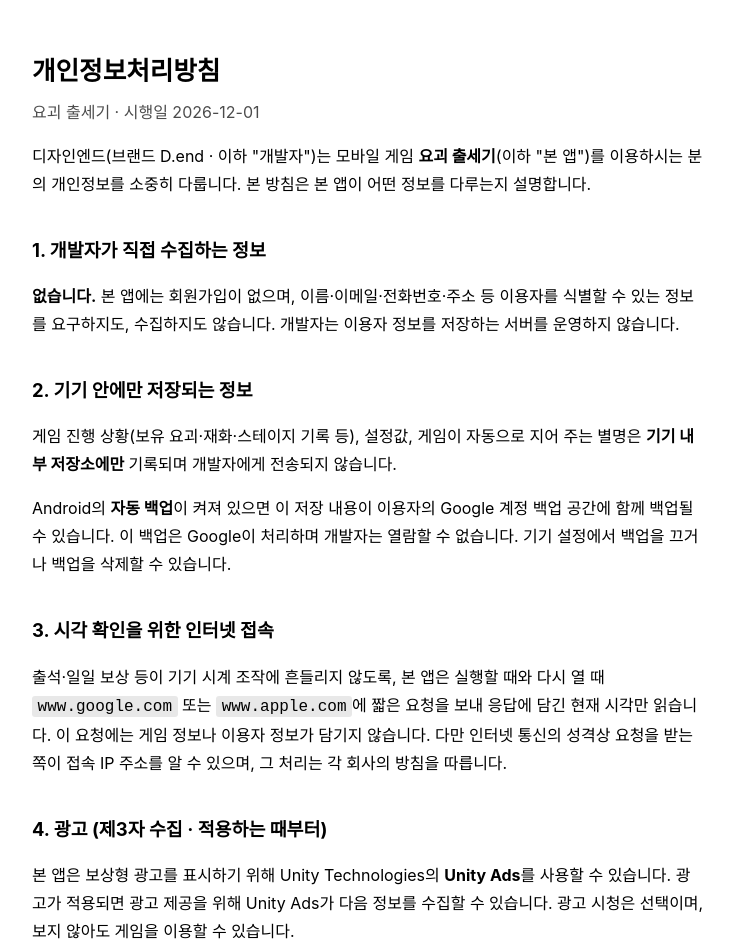
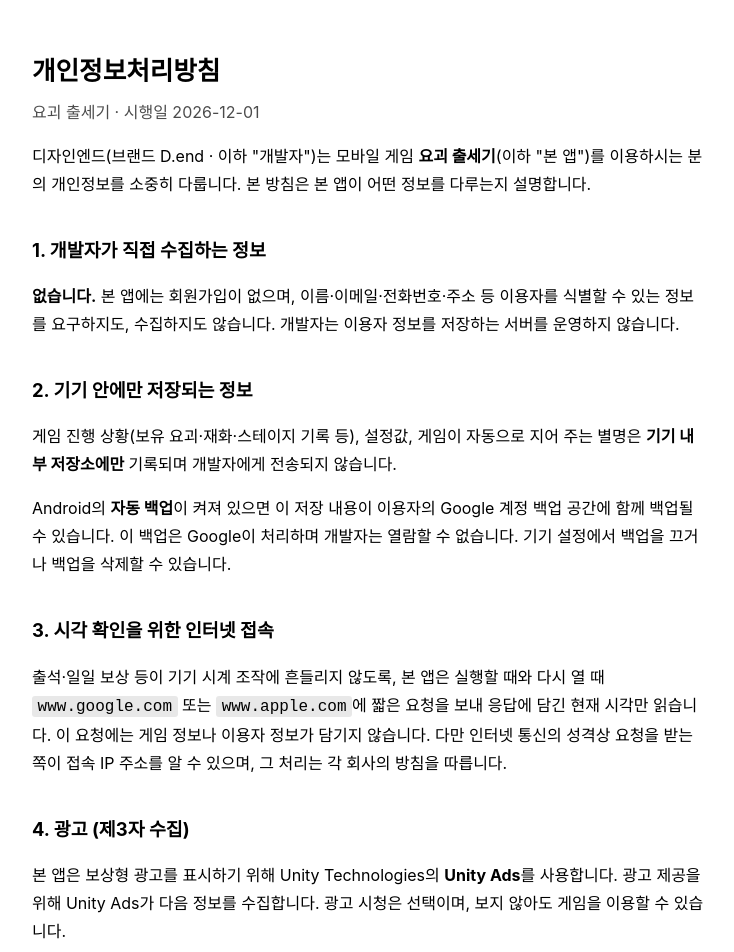
Before and after one commit to Dend-game/legal, a plain HTML site: page yokai/privacy.html in a window 1280 px wide. Shown: the top 952 px of the page, without its empty margins (272-1006 px from the left). Drawn offline with Linux system fonts and the light colour scheme.

Commit message:
광고 장을 "붙어 있다" 로 고쳤다
11-17 밤에 Unity Ads 를 붙였는데 방침의 광고 장은 그 전에 쓴 말
그대로였다. 출시판은 광고를 실제로 쓰므로 "나중에 붙일 수도 있다"
는 뜻이 되어 있었다.

    4. 광고 (제3자 수집 · 적용하는 때부터)  ->  4. 광고 (제3자 수집)
    Unity Ads 를 사용할 수 있습니다          ->  사용합니다
    광고가 적용되면 ... 수집할 수 있습니다    ->  수집합니다

수집 항목 표(광고 식별자 · 기기 정보 · IP 로 보는 대략적 지역)와
"광고 시청은 선택" 문장은 그대로 뒀다 - 11-17 에 Play 콘솔 데이터
보안에 신고한 것과 같고, 보상형이라 선택이 맞다.

시행일 2026-12-01 도 그대로다 - 출시일에 맞춰 둔 것이고 아직 효력이
시작되기 전이다.

원본은 YokaiPromotion/Docs/privacy-policy.html 이고 Tools/legalout.py
로 뽑았다. terms.html 은 글이 안 바뀌어서(줄끝만 다름) 뺐다.

Co-Authored-By: Claude Opus 5 <noreply@anthropic.com>

```diff
--- a/yokai/privacy.html
+++ b/yokai/privacy.html
@@ -58,11 +58,11 @@ Android의 <strong>자동 백업</strong>이 켜져 있으면 이 저장 내용
 그 처리는 각 회사의 방침을 따릅니다.
 </p>
 
-<h2>4. 광고 (제3자 수집 · 적용하는 때부터)</h2>
+<h2>4. 광고 (제3자 수집)</h2>
 <p>
 본 앱은 보상형 광고를 표시하기 위해 Unity Technologies의 <strong>Unity Ads</strong>를
-사용할 수 있습니다. 광고가 적용되면 광고 제공을 위해 Unity Ads가 다음 정보를
-수집할 수 있습니다. 광고 시청은 선택이며, 보지 않아도 게임을 이용할 수 있습니다.
+사용합니다. 광고 제공을 위해 Unity Ads가 다음 정보를 수집합니다.
+광고 시청은 선택이며, 보지 않아도 게임을 이용할 수 있습니다.
 </p>
 <table>
   <tr><th>항목</th><th>목적</th></tr>
```
